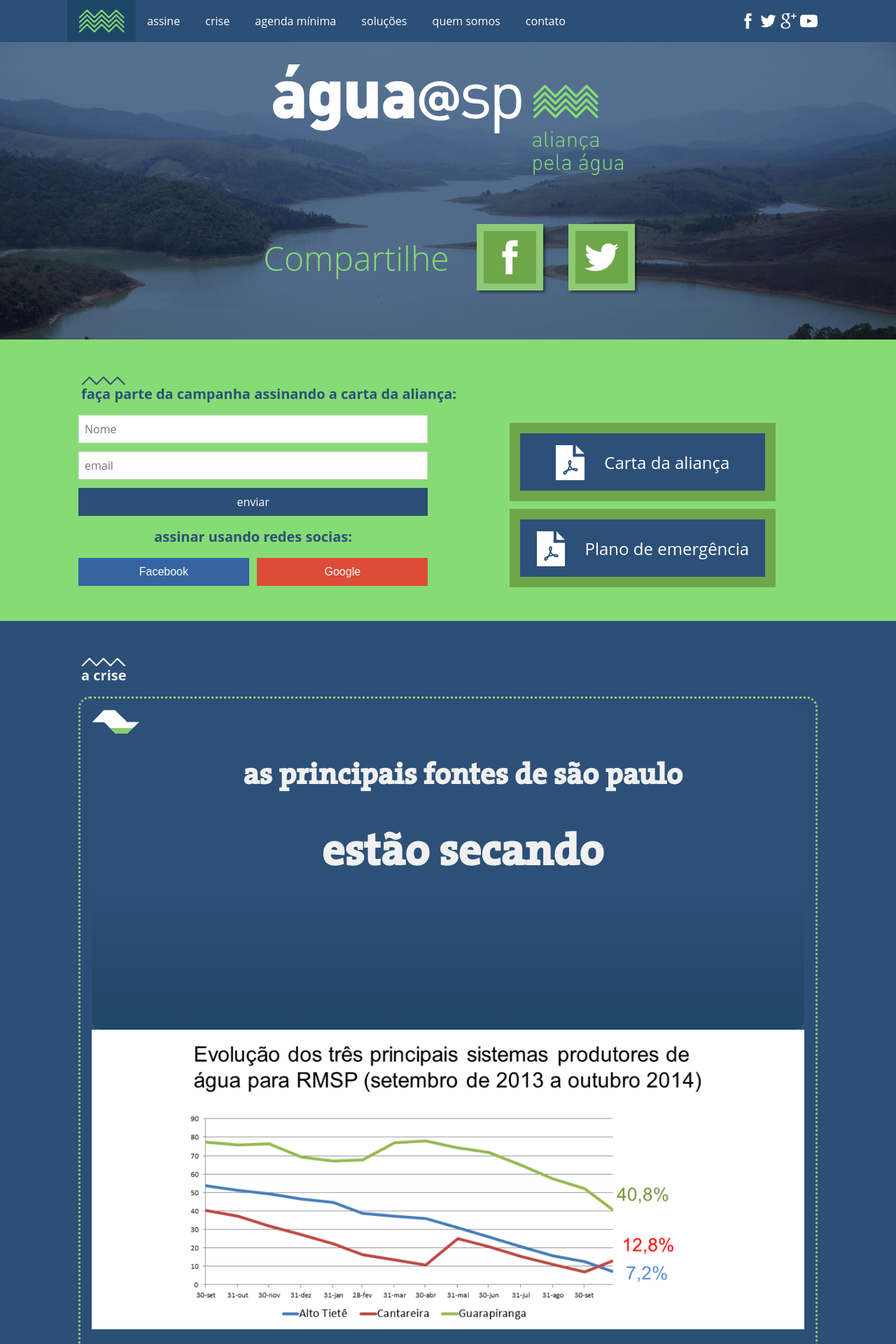
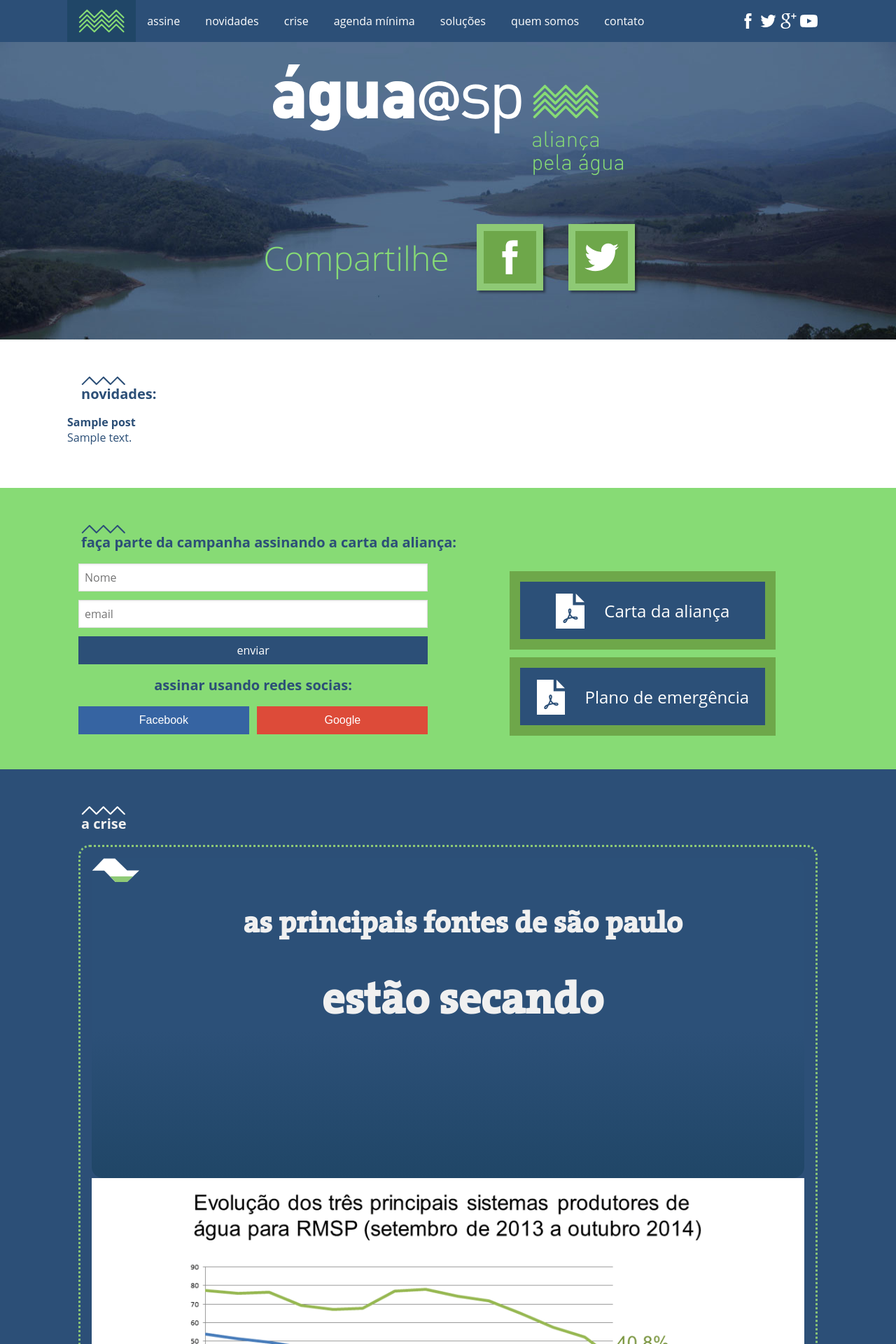
Before and after one commit to codnaobinario/agua-sp-wp, a WordPress theme: template web/app/themes/onepage-agua-sp/index.php in a window 1280 px wide. Shown: the top 1920 px of the page at 70% size. Run offline with PHP 8.4 and a stand-in for WordPress, Linux system fonts and the light colour scheme; the site name, menu and one post (Sample post) are stand-ins, and other content is empty; some libraries are stand-ins or nearby versions; some web fonts are replaced.

Commit message:
Feed de notícias - sem layout

```diff
--- a/web/app/themes/onepage-agua-sp/functions.php
+++ b/web/app/themes/onepage-agua-sp/functions.php
@@ -240,6 +240,51 @@ function solucoes_post_type() {
 // Hook into the 'init' action
 add_action( 'init', 'solucoes_post_type', 0 );
 
+// Register Custom Post Type
+function novidades_post_type() {
+
+    $labels = array(
+        'name'                => _x( 'Novidades', 'Post Type General Name', 'novidades' ),
+        'singular_name'       => _x( 'Novidade', 'Post Type Singular Name', 'novidades' ),
+        'menu_name'           => __( 'Novidades', 'novidades' ),
+        'parent_item_colon'   => __( 'Parent Item:', 'novidades' ),
+        'all_items'           => __( 'Todas novidades', 'novidades' ),
+        'view_item'           => __( 'Ver novidade', 'novidades' ),
+        'add_new_item'        => __( 'Adicionar novidade', 'novidades' ),
+        'add_new'             => __( 'Adicionar nova', 'novidades' ),
+        'edit_item'           => __( 'Editar novidade', 'novidades' ),
+        'update_item'         => __( 'Atualizar novidade', 'novidades' ),
+        'search_items'        => __( 'Procurar novidade', 'novidades' ),
+        'not_found'           => __( 'Não encontrada', 'novidades' ),
+        'not_found_in_trash'  => __( 'Não encontrada na lixeira', 'novidades' ),
+    );
+    $args = array(
+        'label'               => __( 'novidade', 'novidades' ),
+        'description'         => __( 'Novidades engloba iniciativas, propostas e ideias para ajudar a enfrentar a crise atual', 'novidades' ),
+        'labels'              => $labels,
+        'supports'            => array( 'title', 'editor', 'thumbnail', 'comments', 'custom-fields', ),
+        'taxonomies'          => array('category'),
+        'hierarchical'        => false,
+        'public'              => true,
+        'show_ui'             => true,
+        'show_in_menu'        => true,
+        'show_in_nav_menus'   => true,
+        'show_in_admin_bar'   => true,
+        'menu_position'       => 5,
+        'menu_icon'           => 'dashicons-format-aside',
+        'can_export'          => true,
+        'has_archive'         => true,
+        'exclude_from_search' => false,
+        'publicly_queryable'  => true,
+        'capability_type'     => 'page',
+    );
+    register_post_type( 'novidade', $args );
+
+}
+
+// Hook into the 'init' action
+add_action( 'init', 'novidades_post_type', 0 );
+
 
 // Register Custom Taxonomy
 function categorias_solucao() {
--- a/web/app/themes/onepage-agua-sp/header.php
+++ b/web/app/themes/onepage-agua-sp/header.php
@@ -59,6 +59,7 @@
       <div class="nav">
         <ul id="navigation-menu">
           <li class="nav-link"><a href="#cadastre-se">assine</a></li>
+          <li class="nav-link"><a href="#novidades">novidades</a></li>
           <li class="nav-link"><a href="#a-crise">crise</a></li>
           <li class="nav-link"><a href="#agenda">agenda mínima</a></li>
           <li class="nav-link"><a href="#solucoes">soluções</a></li>
--- a/web/app/themes/onepage-agua-sp/index.php
+++ b/web/app/themes/onepage-agua-sp/index.php
@@ -1,5 +1,6 @@
 <?php get_header(); ?>
 <?php get_template_part('hero'); ?>
+<?php get_template_part('novidades'); ?>
 <?php get_template_part('apoiar'); ?>
 <?php get_template_part('crise'); ?>
 <?php get_template_part('solucoes'); ?>
--- /dev/null
+++ b/web/app/themes/onepage-agua-sp/novidades.php
@@ -0,0 +1,23 @@
+<section id="novidades">
+	<div class="container">
+		<h2>Novidades:</h2>
+
+		<?php
+		$novidades = get_posts('post_type=novidade&posts_per_page=100');
+
+		foreach($novidades as $novidade) {
+			setup_postdata( $novidade );
+			$category = get_the_category($novidade->ID);
+		?>
+		<div class="novidade">
+        	<div class="content">
+	            <h6><?php echo $novidade->post_title;?></h6>
+	            <div class="excerpt"><?php the_excerpt(); ?></div>
+			</div>
+		</div>
+		<?php
+		} wp_reset_postdata();
+		?>
+
+	</div>
+</section>
```
